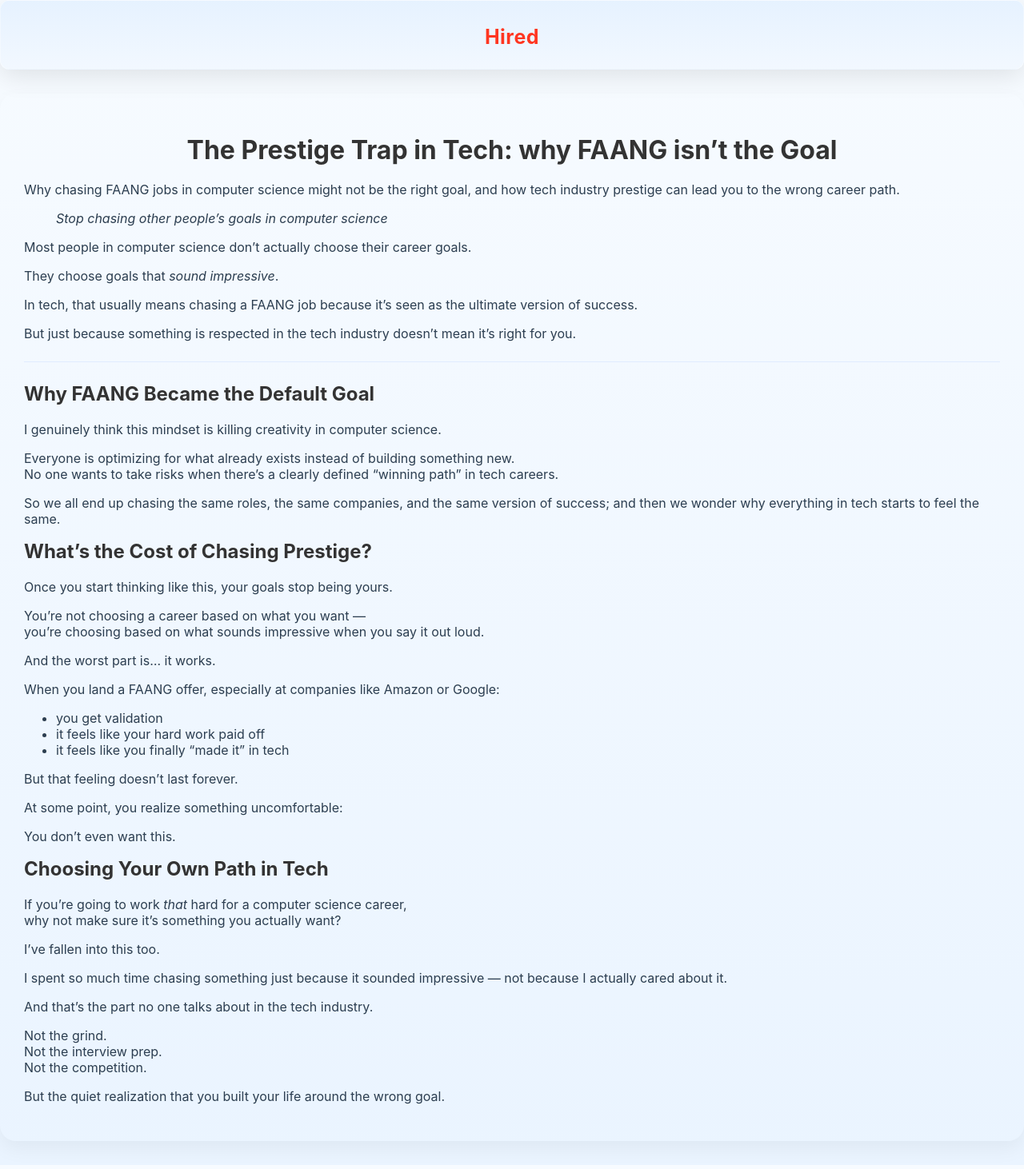
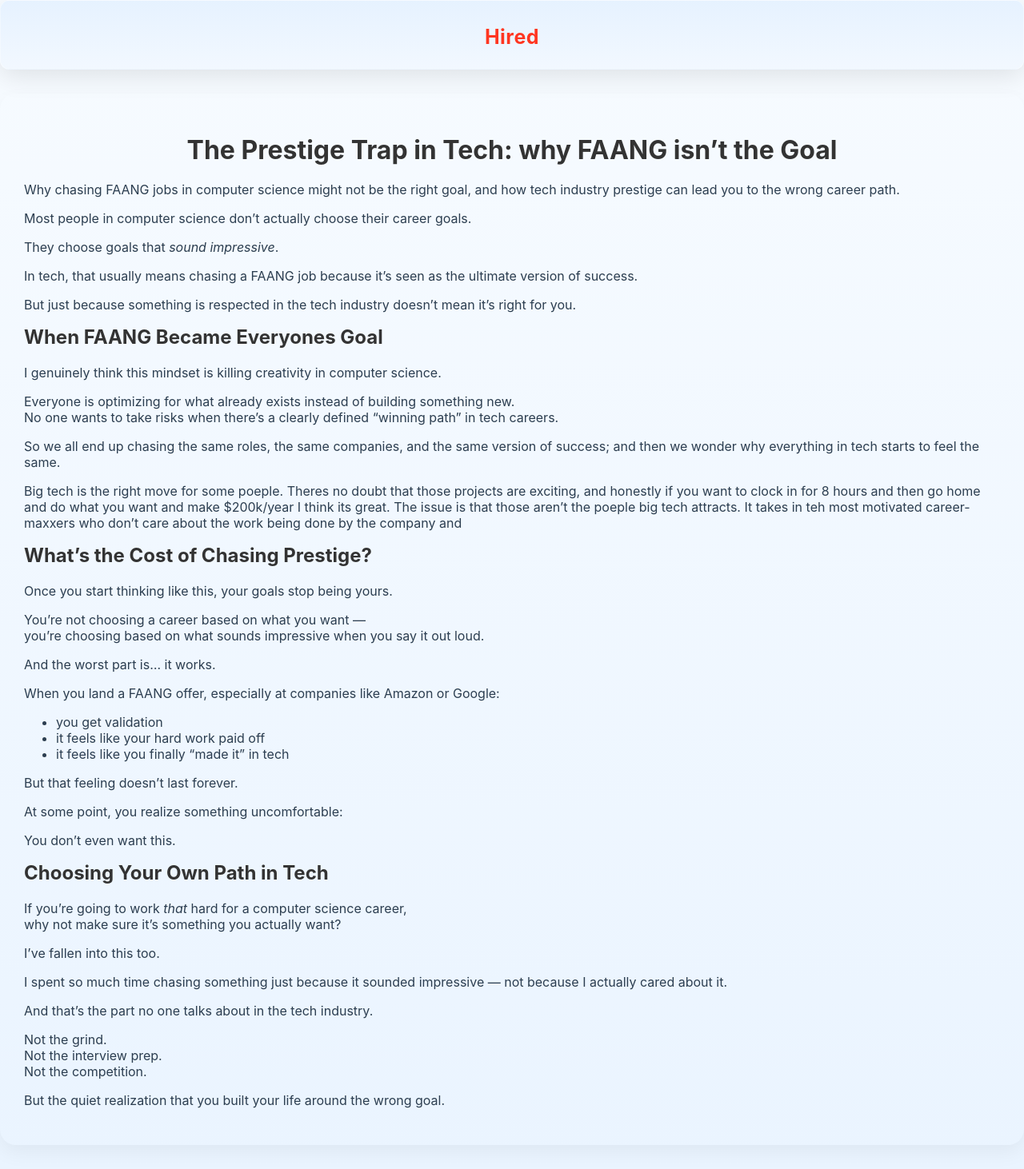
Before and after one commit to hiredmaybe67/hiredmaybe67.github.io, a Jekyll site: the page built from prestigeTrap.md, in a window 1280 px wide. Shown: the whole page at 80% size. Built offline with Jekyll 4.4.1, drawn with Linux system fonts in a browser that asks for light colours.

Commit message:
Update prestigeTrap.md

```diff
--- a/prestigeTrap.md
+++ b/prestigeTrap.md
@@ -3,7 +3,6 @@ layout: default
 title: "The Prestige Trap in Tech: why FAANG isn’t the Goal"
 description: "Why chasing FAANG jobs in computer science might not be the right goal, and how tech industry prestige can lead you to the wrong career path."
 ---
-> *Stop chasing other people’s goals in computer science*
 
 Most people in computer science don’t actually choose their career goals.
 
@@ -13,8 +12,7 @@ In tech, that usually means chasing a FAANG job because it’s seen as the ultim
 
 But just because something is respected in the tech industry doesn’t mean it’s right for you.
 
----
-## Why FAANG Became the Default Goal
+## When FAANG Became Everyones Goal
 
 I genuinely think this mindset is killing creativity in computer science.
 
@@ -22,6 +20,8 @@ Everyone is optimizing for what already exists instead of building something new
 No one wants to take risks when there’s a clearly defined “winning path” in tech careers.
 
 So we all end up chasing the same roles, the same companies, and the same version of success; and then we wonder why everything in tech starts to feel the same.
+
+Big tech is the right move for some poeple. Theres no doubt that those projects are exciting, and honestly if you want to clock in for 8 hours and then go home and do what you want and make $200k/year I think its great. The issue is that those aren't the poeple big tech attracts. It takes in teh most motivated career-maxxers who don't care about the work being done by the company and
 
 ## What’s the Cost of Chasing Prestige?
 
```
